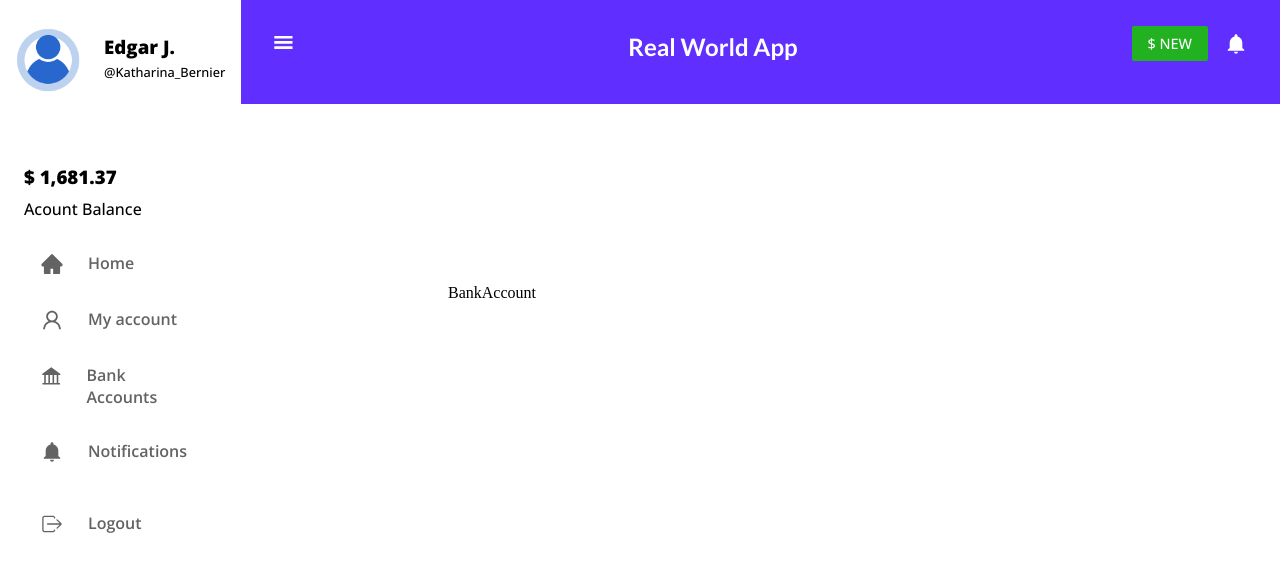
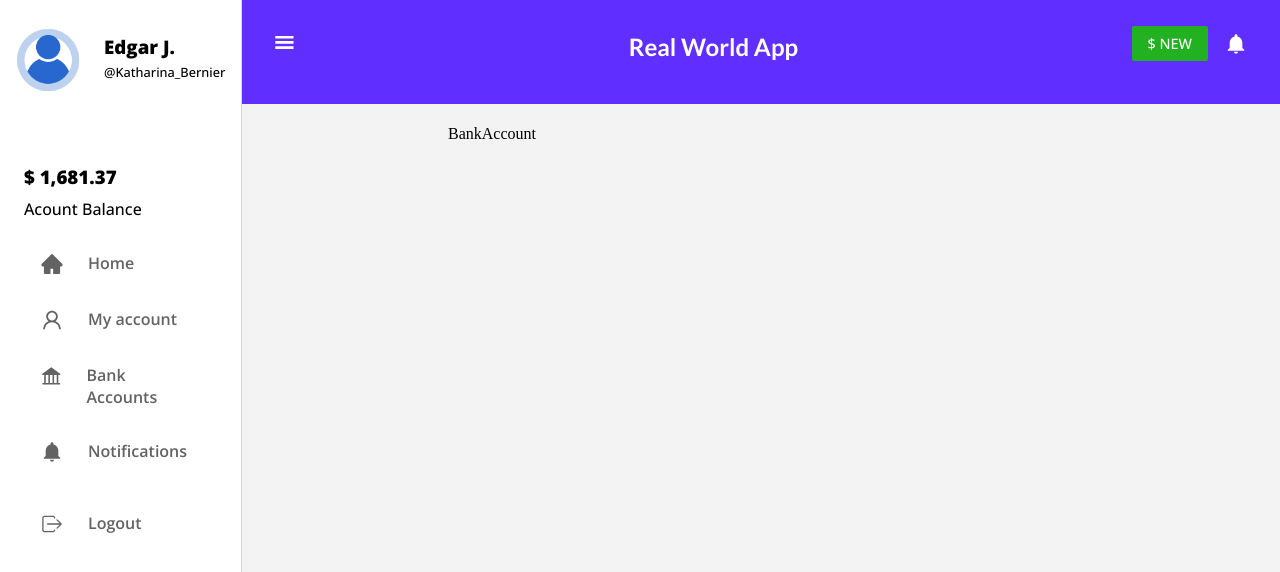
Before and after one commit to rafaelbranco5/team3BankFrontend, a React (Vite) app: page /bankaccount in a window 1280 px wide. Shown: the top 572 px of the page. Built offline with nearby package versions, Linux system fonts and the light colour scheme.

Commit message:
Fixed minor stylings

```diff
--- a/src/Compontents/LeftNavbar.jsx
+++ b/src/Compontents/LeftNavbar.jsx
@@ -9,10 +9,13 @@ const LeftNavbarContainer = styled.div`
     max-width: 450px;
     display: flex;
     flex-direction: column;
+    height: 100vh;
     text-align: left;
-    margin-top: 2.1rem;
-    margin-left: .5rem;
-    margin-right: 1rem;
+    padding-top: 2.1rem;
+    padding-left: .5rem;
+    padding-right: 1rem;
+    background-color: white;
+    border-right: 1px solid #6363633d;
     font-family: 'Open Sans', serif;
     ul {
         li { list-style: none;}
--- a/src/Layout.jsx
+++ b/src/Layout.jsx
@@ -7,10 +7,11 @@ const LayoutContainer = styled.main`
     display: flex;
     width: 100%;
     position: relative;
+    background-color: #f3f3f3;
     .childrenCont {
         position: absolute;
-        top: 50%;
-        left: 35%;
+        top: 15%;
+        left: 35vw;
     }
 `
 
```
